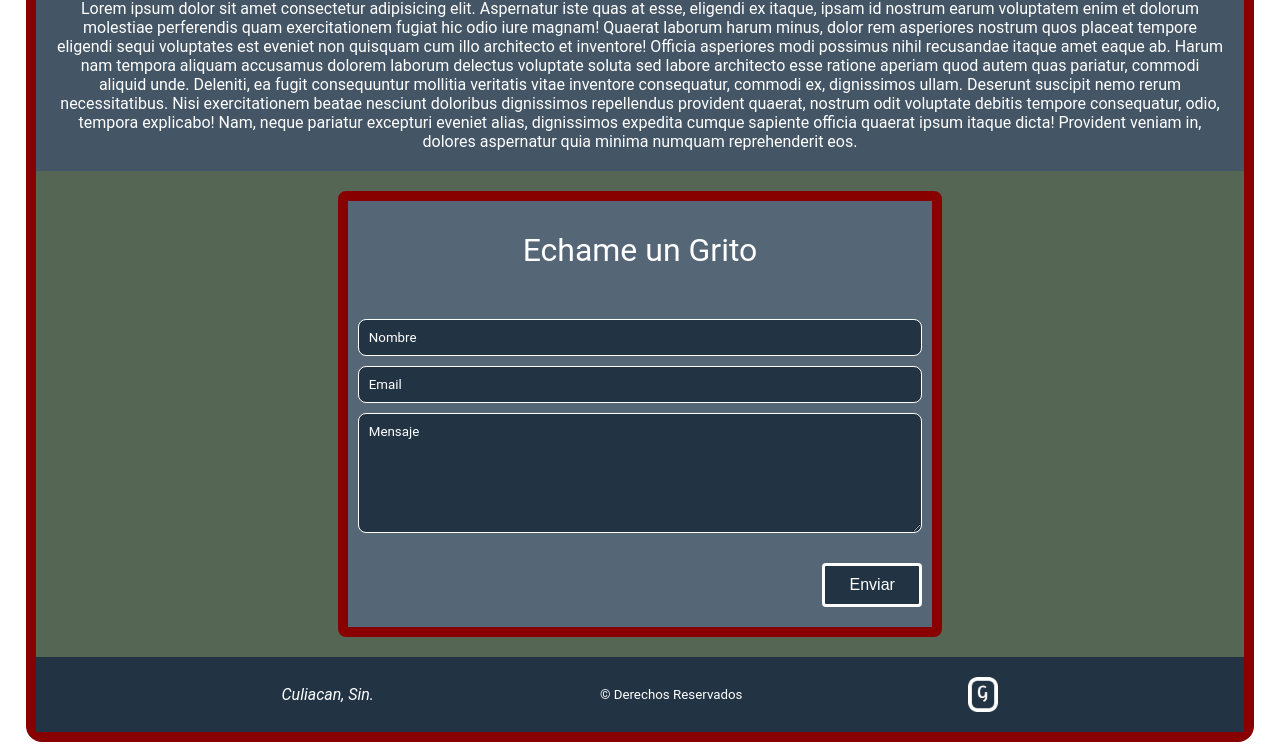
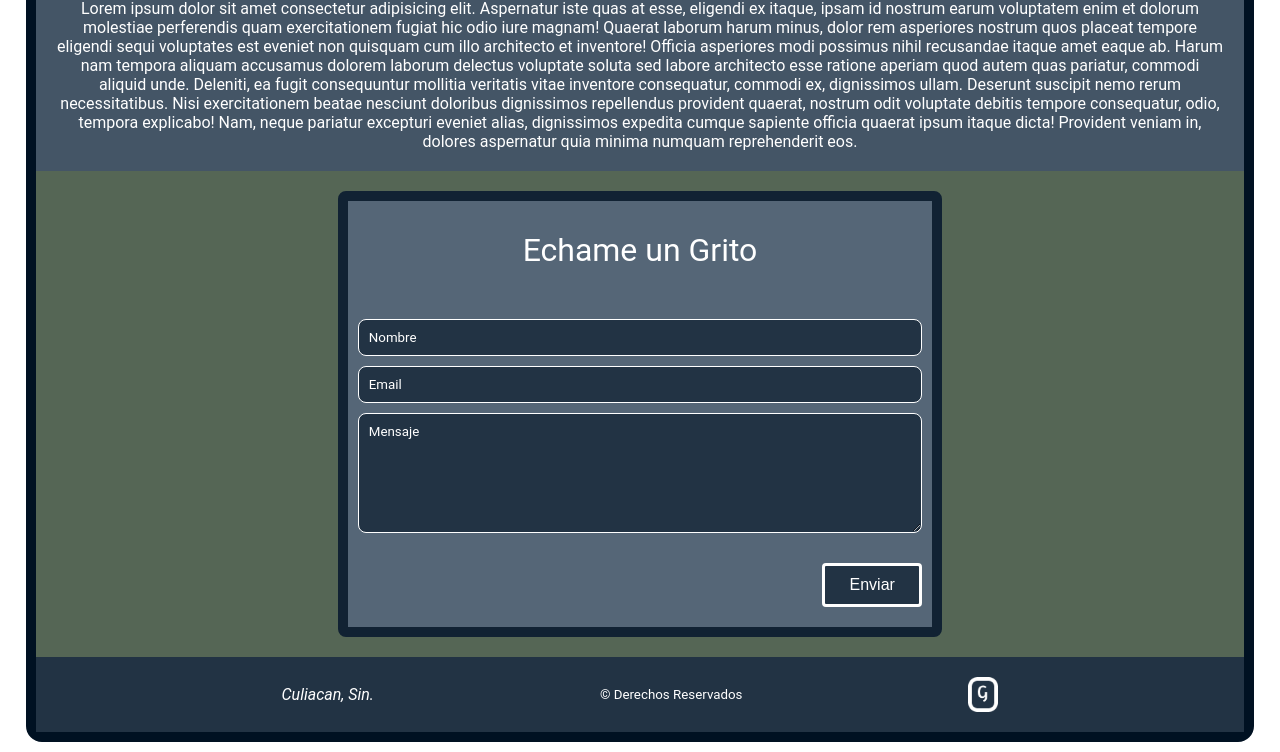
Before and after one commit to fraguival/personal, a plain HTML site: page index.html in a window 1280 px wide. Shown: the part 720-1472 px from the top of the page. Drawn offline with Linux system fonts and the light colour scheme.

Commit message:
Update estillos.css

```diff
--- a/css/estillos.css
+++ b/css/estillos.css
@@ -11,7 +11,7 @@ body {
    width: 96%;
    margin: 10px auto;
    background: #565;
-   border: 10px solid #800;
+   border: 10px solid #012;
    border-radius: 16px;
 }
 header {
@@ -76,7 +76,7 @@ li {
     background-color: #567;
     margin-bottom: 20px;
     padding: 10px;
-    border: 10px solid #800;
+    border: 10px solid #123;
     border-radius: 8px;
 }
 legend {
```
